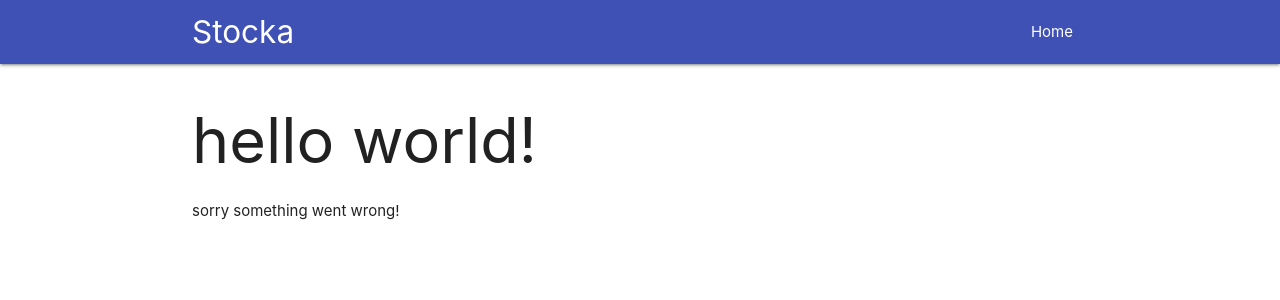
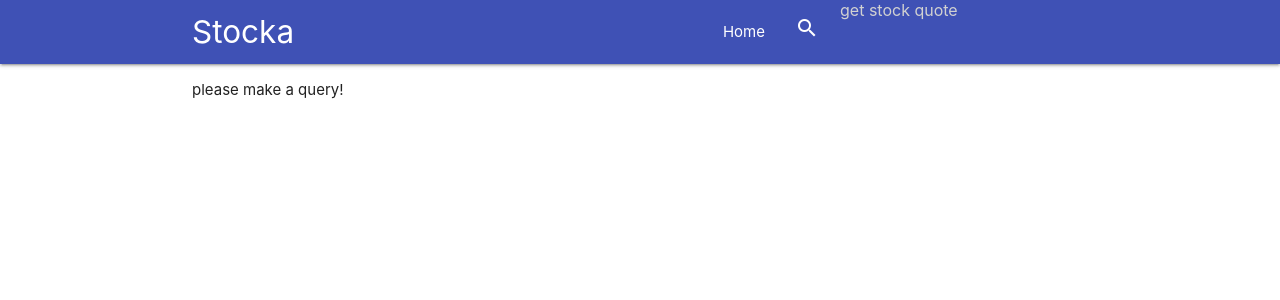
Before and after one commit to faressiouane/stocka, a Django app: page / in a window 1280 px wide. Shown: the top 300 px of the page. Run offline with Django 3.2, Linux system fonts and the light colour scheme; data that the repository does not hold is empty.

Commit message:
set up search funtionality via symbol

```diff
--- a/layouts/partials/_navbar.html
+++ b/layouts/partials/_navbar.html
@@ -7,6 +7,17 @@
       <ul class="right hide-on-med-and-down">
 
         <li><a href="{% url 'home' %}">Home</a></li>
+
+        <li>
+          <form method="POST" action=".">
+            {% csrf_token %}
+            <div class="input-field">
+              <input id="search" type="search" name="query" placeholder="get stock quote" required>
+              <label class="label-icon" for="search"><i class="material-icons">search</i></label>
+              <i class="material-icons">close</i>
+            </div>
+          </form>
+        </li>
 
       </ul>
 
--- a/quotes/templates/home.html
+++ b/quotes/templates/home.html
@@ -2,19 +2,26 @@
 
 {% block content %}
 <div class ="container">
-    <h1>hello world!</h1>
 
     {% if api %}
 
         {% if api == "Error" %}
-            <p> sorry something went wrong! </p>
+            <p> sorry something went wrong, please try again! </p>
         {% else %}
 
-            {% for key, value in api.items %}
-            {{key}} : {{value}} <br>
-            {% endfor %}
+    <h1>{{api.companyName}}</h1>
+    <p>Price : {{ api.latestPrice }} $ </p>
+    <p>previous Close : {{ api.previousClose }} </p>
+    <p>market Cap : {{ api.marketCap }} </p>
+    <p>YTD Change : {{ api.ytdChange }} </p>
+    <p>52 week high : {{ api.week52High }} </p>
+    <p>52 week low : {{ api.week52Low }} </p>
+
+
 
         {% endif %}
+    {% else %}
+    <p>please make a query!</p>
     {% endif %}
 
 </div>
--- a/quotes/views.py
+++ b/quotes/views.py
@@ -3,15 +3,21 @@ from django.shortcuts import render
 # Create your views here.
 
 def home(request):
-    import requests
-    import json
+    if request.method == "POST":
+        import requests
+        import json
 
-    #pk_4335e55ab8444511a9ad95399164cb69
-    api_request = requests.get("https://cloud.iexapis.com/stable/stock/aapl/quote?token=pk_4335e55ab8444511a9ad95399164cb69")
+        #pk_4335e55ab8444511a9ad95399164cb69
+        symbol = request.POST['query']
+        api_request = requests.get(f"https://cloud.iexapis.com/stable/stock/{symbol}/quote?token=pk_4335e55ab8444511a9ad95399164cb69")
 
-    try:
-        api = json.loads(api_request.content)
-    except Exception as e:
-        api = "Error"
+        try:
+            api = json.loads(api_request.content)
+        except Exception as e:
+            api = "Error"
 
-    return render(request, 'home.html', {'api' : api,})
+        return render(request, 'home.html', {'api' : api,})
+
+
+    else:
+        return render(request, 'home.html')
```
